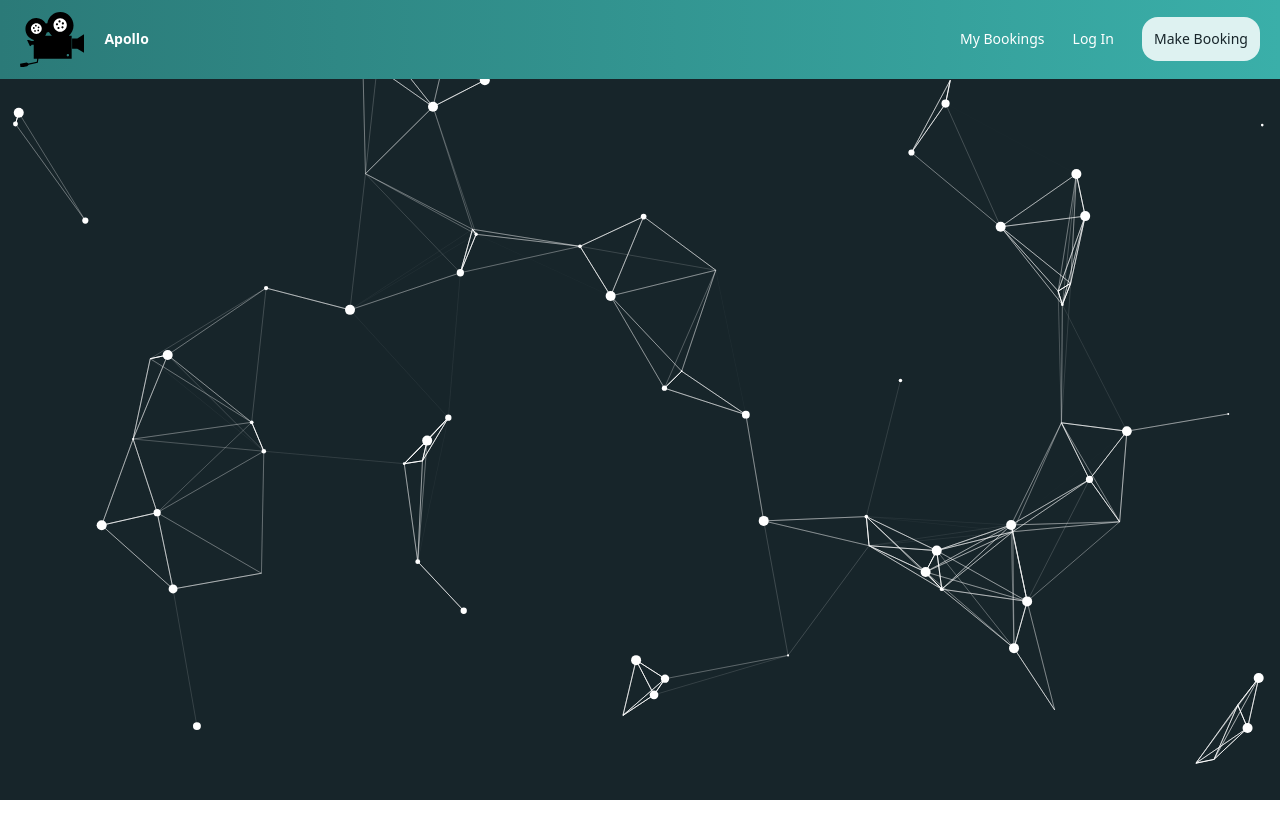
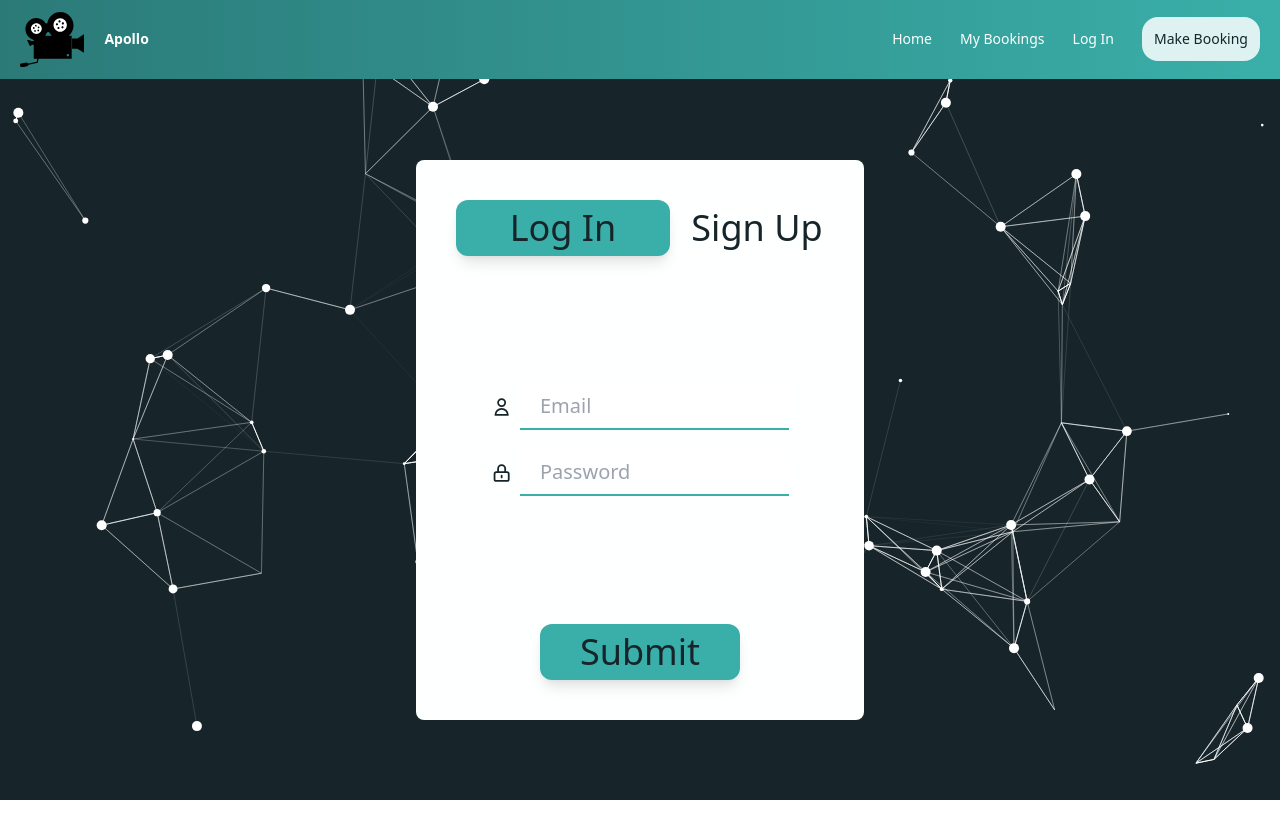
Before and after one commit to tobsterclark/Apollo, a React (Create React App) app: page /login in a window 1280 px wide. After the commit the page ends 800 px from the top, so only its background shows below. Built offline with nearby package versions, Linux system fonts and the light colour scheme; no server answers; the database is empty.

Commit message:
building a login screen

```diff
--- a/src/components/App.js
+++ b/src/components/App.js
@@ -9,7 +9,7 @@ import SyncLoader from 'react-spinners/SyncLoader'
 
 class App extends Component {
   state= {
-    Status:"resolved"
+    Status:"idle"
   }
   movies = []
 
@@ -29,19 +29,19 @@ class App extends Component {
       return(
         <div className="flex h-screen w-full items-center justify-center">
           <Background/>
-          <SyncLoader color="#950740"/>
+          <SyncLoader color="#2B7A78"/>
         </div>
         )
     }
     else if (this.state.Status === 'resolved') {
       return (
         <MovieContext.Provider value={this.movies}>
-          <div className="pt-10">
+          <div className="">
             <div className="fixed left-0 right-0 top-0 z-50">
               <Header/>
             </div>
 
-            <div className="h-screen w-full justify-center items-center p-20 flex">
+            <div className="h-screen w-full justify-center pt-40 p-20 flex">
               <Outlet/>
             </div>
 
--- a/src/components/Header.js
+++ b/src/components/Header.js
@@ -6,7 +6,7 @@ class Header extends Component {
     hidden = "hidden"
     shown = "text-sm text-center text-theme-white font-light font-sans py-2"
     state = {
-        showMenu:"text-sm text-theme-white font-light font-sans py-2 hidden"
+        showMenu:this.hidden
     }
     handleClick = () => {
         if (this.state.showMenu === this.hidden) {
@@ -35,12 +35,14 @@ class Header extends Component {
                     {/* Navigation */}
 
                     <div className="hidden sm:flex gap-x-7 text-theme-white items-center">
-                        <Link to="/bookings" className="py-3 hover:text-theme-light">My Bookings</Link>
-                        <Link to="/login" className="py-3 hover:text-theme-light">Log In</Link>
-                        <Link to="/book" className="bg-theme-light rounded-2xl text-theme-black py-3 px-3 hover:bg-theme-black hover:text-theme-white">Make Booking</Link>
+                        <Link to="/" className="py-3 hover:text-theme-black">Home</Link>
+                        <Link to="/bookings" className="py-3 hover:text-theme-black">My Bookings</Link>
+                        <Link to="/login" className="py-3 hover:text-theme-black">Log In</Link>
+                        <Link to="/book" className="bg-theme-light rounded-2xl text-theme-black py-3 px-3 hover:bg-theme-black hover:text-theme-white transition duration-150">Make Booking</Link>
                     </div>
 
-                    <div className="sm:hidden flex items-center">
+                    <div className="sm:hidden flex items-center gap-x-7">
+                    <Link to="/book" className="bg-theme-light rounded-2xl text-theme-black py-3 px-3 hover:bg-theme-black hover:text-theme-white transition duration-150">Make Booking</Link>
                         <button onClick={this.handleClick}>
                             <svg xmlns="http://www.w3.org/2000/svg" className="h-6 w-6" fill="none" viewBox="0 0 24 24" stroke="#FEFFFF">
                                 <path strokeLinecap="round" strokeLinejoin="round" strokeWidth={2} d="M4 6h16M4 12h16M4 18h16" />
@@ -50,9 +52,10 @@ class Header extends Component {
                 </div>
 
                 <div className={this.state.showMenu}>
-                    <Link to="/bookings" onClick={this.handleClick} className="block py-2 px-2">My Bookings</Link>
+                    <Link to="/" onClick={this.handleClick} className="block hover:bg-theme-light hover:text-theme-black py-2 px-2">Home</Link>
+                    <Link to="/bookings" onClick={this.handleClick} className="block hover:bg-theme-light hover:text-theme-black py-2 px-2">My Bookings</Link>
                     <Link to="/login" onClick={this.handleClick} className="block hover:bg-theme-light hover:text-theme-black py-2 px-2">Log In</Link>
-                    <Link to="/book" onClick={this.handleClick} className="block py-2 px-2">Make Booking</Link>
+                    {/* <Link to="/book" onClick={this.handleClick} className="block hover:bg-theme-light hover:text-theme-black py-2 px-2 ">Make Booking</Link> */}
                 </div>
             </nav>
 
--- a/src/components/Home.js
+++ b/src/components/Home.js
@@ -5,14 +5,17 @@ import MoviesContext from '../contexts/Movies'
 
 /* Todo:
 
- - grab the movies from firebase
  - Work on the transition between movies
+ - Add drop shadows
+ - Add arrows to change through the movies
  - Work on sending the user to the right place on book now button press
 
 */
 
+
 class Home extends Component {
     static contextType = MoviesContext
+    mounted = false
     state = {
         intervalID:0,
         index:1,
@@ -20,60 +23,96 @@ class Home extends Component {
         nextIndex:2,
         picList:[]
     }
+
+    increaseMovieIndex = () => {
+        if (this.state.nextIndex + 1 === this.state.picList.length && this.mounted){
+            this.setState({
+                prevIndex: this.state.index,
+                index: this.state.nextIndex,
+                nextIndex: 0
+            })
+        } else if (this.mounted){
+            this.setState({
+                prevIndex: this.state.index,
+                index: this.state.nextIndex,
+                nextIndex: this.state.nextIndex + 1
+            })
+        }
+    }
+
+    decreaseMovieIndex = () => {
+        if (this.state.prevIndex -1 === -1 && this.mounted){
+            this.setState({
+                prevIndex: this.state.picList.length - 1,
+                index: this.state.prevIndex,
+                nextIndex: this.state.index
+            })
+        } else if (this.mounted){
+            this.setState({
+                prevIndex: this.state.prevIndex - 1,
+                index: this.state.prevIndex,
+                nextIndex: this.state.index
+            })
+        }
+    }
+
+
     componentDidMount() {
-        let mounted = true
+        this.mounted = true
         const posterURLS = [] // eslint-disable-next-line
         this.context.map((movies) => {
             posterURLS.push(movies.posterURL)
         })
         this.setState({picList: posterURLS})
 
-        if(mounted) {
-            const newIntervalId = setInterval(() => {
-                if (this.state.nextIndex + 1 === this.state.picList.length ){
-                    this.setState({
-                        prevIndex: this.state.index,
-                        index: this.state.nextIndex,
-                        nextIndex: 0
-                    })
-                } else {
-                    this.setState({
-                        prevIndex: this.state.index,
-                        index: this.state.nextIndex,
-                        nextIndex: this.state.nextIndex + 1
-                    })
-                }
-            }, 5000);
+        const newIntervalId = setInterval(() => {
+            this.increaseMovieIndex()
+        }, 5000);
 
-
+        if(this.mounted) {
             this.setState(prevState => {
                 return {
                     ...prevState,
                     intervalId: newIntervalId,
-                };
-            });
+                }
+            })
+        }
 
-        }
-        return () => mounted = false
+        return () => this.mounted = false
     }
+
+    componentWillUnmount() {
+        this.state.intervalId && clearInterval(this.state.intervalId)
+    }
+
     render() {
         return (
-            <div className="font-sans font-light text-theme-white text-4xl z-10 flex justify-center items-center h-screen">
-                <div className="h-3/4">
-                    <div className="h-full justify-center items-center">
-                        <div className="h-full hidden md:flex">
-                            <img src={this.state.picList[this.state.prevIndex]} alt="this is a movie" className="h-full rounded-2xl -mx-20"/>
-                            <img src={this.state.picList[this.state.nextIndex]} alt="this is a movie" className="h-full rounded-2xl -mx-20"/>
-                        </div>
-                        <div className="absolute inset-10 flex justify-center items-center h-screen">
-                            <img src={this.state.picList[this.state.index]} alt="this is a movie" className="h-3/4 rounded-2xl"/>
-                        </div>
+            <div className="font-sans font-light text-theme-white text-4xl flex justify-center items-center z-10">
+                <div className="justify-center items-center">
+                    <div className="absolute inset-10 flex justify-center items-center h-screen hidden md:flex">
+                        <img src={this.state.picList[this.state.prevIndex]} alt="this is a movie" className="h-3/4 rounded-2xl -mx-20"/>
+                        <img src={this.state.picList[this.state.nextIndex]} alt="this is a movie" className="h-3/4 rounded-2xl -mx-20"/>
                     </div>
-                    <div className="absolute inset-0 top-10 flex justify-center items-center">
-                        <Link to="/book" className="bg-theme-light text-theme-black rounded-2xl py-3 px-5 hover:bg-theme-black hover:text-theme-light">Book Now</Link>
+                    <div className="absolute inset-10 flex justify-center items-center h-screen">
+                        <img src={this.state.picList[this.state.index]} alt="this is a movie" className="h-3/4 rounded-2xl"/>
                     </div>
                 </div>
 
+                {/* Buttons for movie nav & book now button */}
+
+                <div className="inset-10 flex gap-x-14 md:gap-x-44 items-center justify-center absolute h-screen">
+                    <button onClick={() => this.decreaseMovieIndex()} className="bg-theme-black rounded-full py-1 px-1">
+                        <svg xmlns="http://www.w3.org/2000/svg" className="h-6 w-6" fill="none" viewBox="0 0 24 24" stroke="#DEF2F1">
+                            <path strokeLinecap="round" strokeLinejoin="round" strokeWidth={2} d="M15 19l-7-7 7-7" />
+                        </svg>
+                    </button>
+                    <Link to="/book" className=" bg-theme-light text-theme-black rounded-2xl py-3 px-5 hover:bg-theme-black hover:text-theme-light transition duration-150">Book Now</Link>
+                    <button onClick={() => this.increaseMovieIndex()} className="bg-theme-black rounded-full py-1 px-1">
+                        <svg xmlns="http://www.w3.org/2000/svg" className="h-6 w-6" fill="none" viewBox="0 0 24 24" stroke="#DEF2F1">
+                            <path strokeLinecap="round" strokeLinejoin="round" strokeWidth={2} d="M9 5l7 7-7 7" />
+                        </svg>
+                    </button>
+                </div>
             </div>
         )
     }
--- a/src/components/Login.js
+++ b/src/components/Login.js
@@ -1,13 +1,35 @@
 import React, {Component} from 'react'
 import { Link } from 'react-router-dom'
+import LoginInput from './LoginInput'
+import { Routes, Route} from "react-router-dom"
 
 class Login extends Component {
+    state = {
+        emailInputValue: "",
+        passwordInputValue: ""
+    }
+
+    updateStateFromProps = (value) => {
+        this.setState({
+            emailInputValue: value.email,
+            passwordInputValue: value.password
+        })
+    }
 
     render() {
         return (
-            <div>
-                <span>test page</span>
-                <Link to="/home">Click me</Link>
+            <div className="bg-theme-white h-full w-2/5 font-sans text-4xl font-light text-theme-black text-center z-10 rounded-lg flex justify-between flex-col py-10">
+                <div className="flex gap-x-5 px-10">
+                    <Link to="/login" className="bg-theme rounded-xl py-2 px-10 flex-1 shadow-lg">Log In</Link>
+                    <Link to="/login" className="flex-1 py-2">Sign Up</Link>
+                </div>
+                <Routes>
+                    <Route path="/" element={<LoginInput value = {this.updateStateFromProps}/>}/>
+                    <Route path="/signup" element={<LoginInput value = {this.updateStateFromProps}/>}/>
+                </Routes>
+                <div>
+                    <button className="bg-theme rounded-xl font-extralight py-2 px-10 hover:bg-theme-black hover:text-theme shadow-lg">Submit</button>
+                </div>
             </div>
         )
     }
--- /dev/null
+++ b/src/components/LoginInput.js
@@ -0,0 +1,38 @@
+import React, {Component} from 'react'
+
+
+class loginInput extends Component {
+    state = {
+        email: "",
+        password: ""
+    }
+
+    updateInputValue(evt) {
+        this.setState({
+            [evt.target.name]: evt.target.value
+        }, () => {
+            this.props.value(this.state)
+        })
+    }
+    render() {
+        return (
+            <div className="flex flex-col justify-center text-center items-center text-xl gap-y-5">
+                <div className="flex items-center gap-x-2 w-4/6">
+                    <svg xmlns="http://www.w3.org/2000/svg" className="h-6 w-6" fill="none" viewBox="0 0 24 24" stroke="#17252A">
+                        <path strokeLinecap="round" strokeLinejoin="round" strokeWidth={2} d="M16 7a4 4 0 11-8 0 4 4 0 018 0zM12 14a7 7 0 00-7 7h14a7 7 0 00-7-7z" />
+                    </svg>
+                    <input className="py-2 px-5 border-b-2 border-theme w-full focus:outline-none focus:bg-theme-light" placeholder="Email" value={this.state.emailInputValue} name="email" onChange={evt => this.updateInputValue(evt)}/>
+                </div>
+                <div className="flex items-center gap-x-2 w-4/6">
+                    <svg xmlns="http://www.w3.org/2000/svg" className="h-6 w-6" fill="none" viewBox="0 0 24 24" stroke="#17252A">
+                        <path strokeLinecap="round" strokeLinejoin="round" strokeWidth={2} d="M12 15v2m-6 4h12a2 2 0 002-2v-6a2 2 0 00-2-2H6a2 2 0 00-2 2v6a2 2 0 002 2zm10-10V7a4 4 0 00-8 0v4h8z" />
+                    </svg>
+                    <input className="py-2 px-5 border-b-2 border-theme w-full focus:outline-none focus:bg-theme-light" placeholder="Password" value={this.state.passwordInputValue} name="password" onChange={evt => this.updateInputValue(evt)}/>
+                </div>
+            </div>
+        )
+    }
+
+}
+
+export default loginInput
--- a/src/index.js
+++ b/src/index.js
@@ -21,11 +21,12 @@ ReactDOM.render(
         <Routes>
             <Route path="/" element={<App />}>
                 <Route index element={<Home />} />
-                <Route path="/Login" element={<Login />} />
-                <Route path="/Book" element={<Book />} />
-                <Route path="/Bookings" element={<Bookings />} />
-                <Route path="*" element={<NotFound />} />
+                <Route path="/login" element={<Login />} />
+                <Route path="/signup" element={<Login/>} />
+                <Route path="/book" element={<Book />} />
+                <Route path="/bookings" element={<Bookings />} />
             </Route>
+            <Route path="*" element={<NotFound/>}/>
         </Routes>
     </BrowserRouter>,
     rootElement
```
